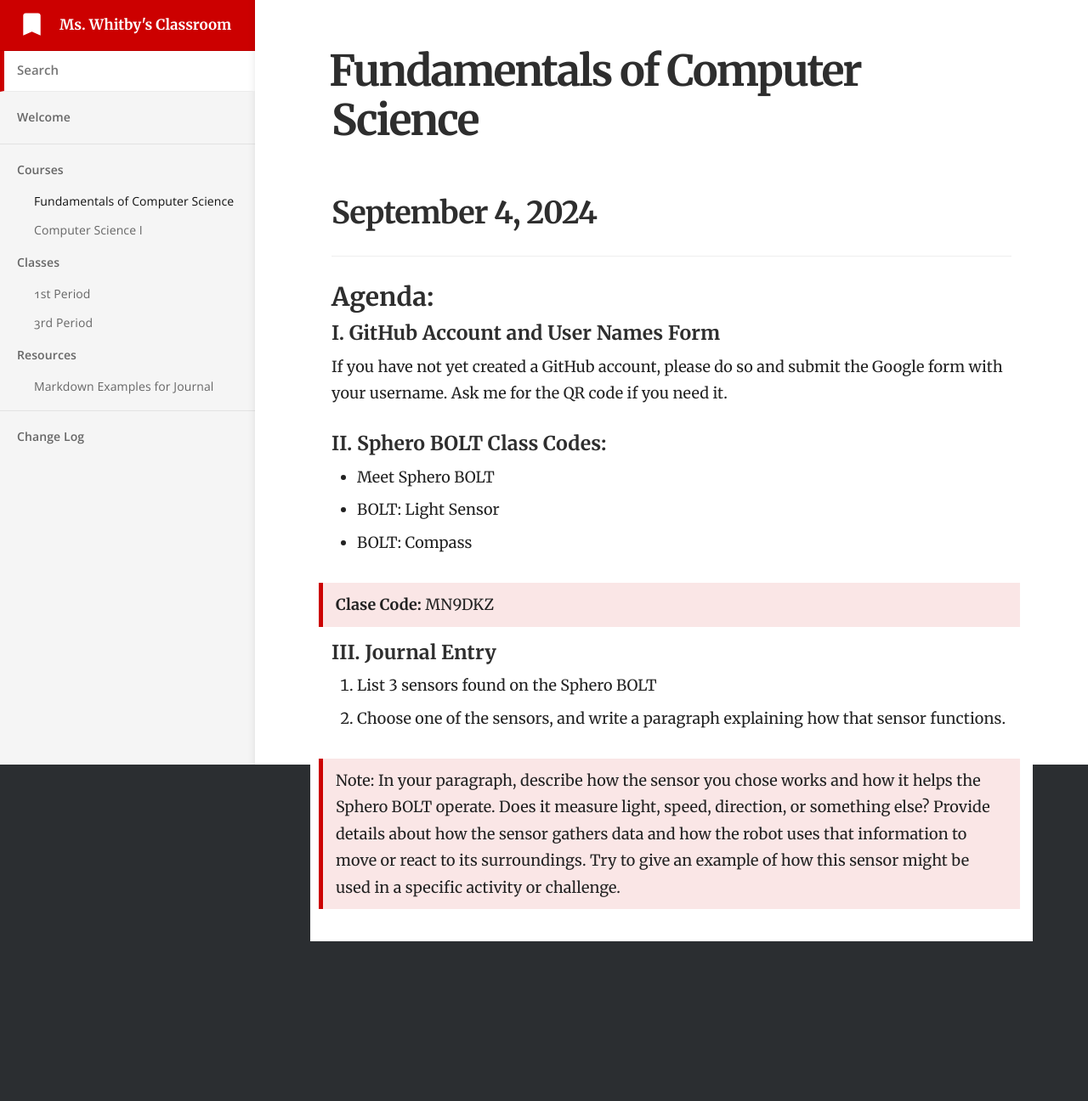
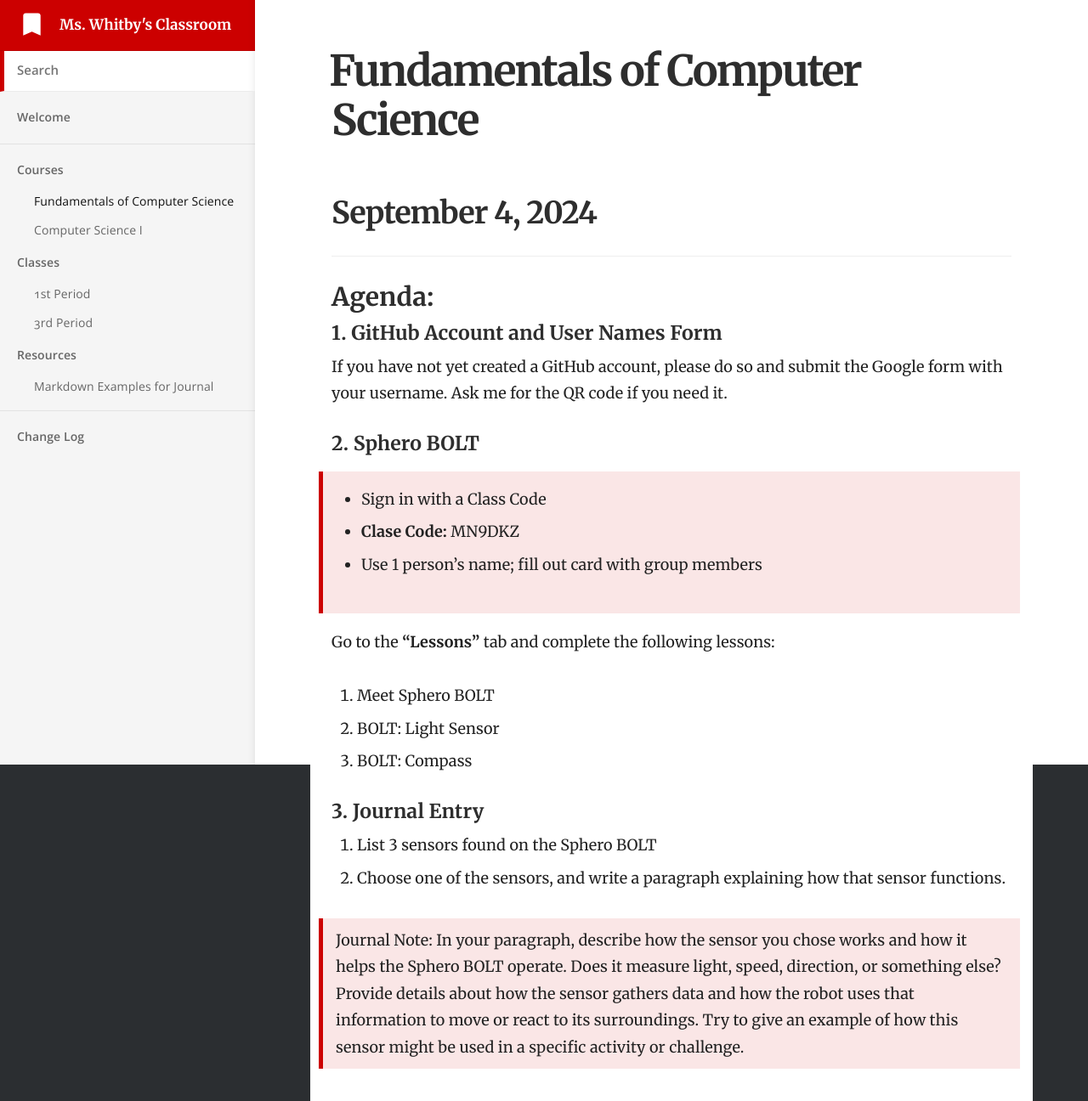
Before and after one commit to mswhitby/classroom, a Jekyll site: the page built from _docs/courses/csf.md, in a window 1280 px wide. Shown: the whole page at 85% size. Built offline with Jekyll 4.4.1, drawn with Linux system fonts in a browser that asks for light colours; before the commit the page ends 1108 px from its top, so only the background shows below that.

Commit message:
Updated agenda

```diff
--- a/_docs/courses/csf.md
+++ b/_docs/courses/csf.md
@@ -9,18 +9,26 @@ order: 1
 
 ### Agenda:
 
-#### I.  GitHub Account and User Names Form
+#### 1.  GitHub Account and User Names Form
 If you have not yet created a GitHub account, please do so and submit the Google form with your username. Ask me for the QR code if you need it.
 
-#### II. Sphero BOLT **Class Codes:**
-- Meet Sphero BOLT
-- BOLT: Light Sensor
-- BOLT: Compass
+#### 2. Sphero BOLT
 
-> **Clase Code:** MN9DKZ
+> - Sign in with a Class Code
+>
+> - **Clase Code:** MN9DKZ
+>
+> - Use 1 person’s name; fill out card with group members
 
-#### III. Journal Entry
+Go to the **"Lessons"** tab and complete the following lessons:
+1. Meet Sphero BOLT
+2. BOLT: Light Sensor
+3. BOLT: Compass
+
+
+
+#### 3. Journal Entry
 1. List 3 sensors found on the Sphero BOLT
 2. Choose one of the sensors, and write a paragraph explaining how that sensor functions.
 
-> Note: In your paragraph, describe how the sensor you chose works and how it helps the Sphero BOLT operate. Does it measure light, speed, direction, or something else? Provide details about how the sensor gathers data and how the robot uses that information to move or react to its surroundings. Try to give an example of how this sensor might be used in a specific activity or challenge.
+> Journal Note: In your paragraph, describe how the sensor you chose works and how it helps the Sphero BOLT operate. Does it measure light, speed, direction, or something else? Provide details about how the sensor gathers data and how the robot uses that information to move or react to its surroundings. Try to give an example of how this sensor might be used in a specific activity or challenge.
```
